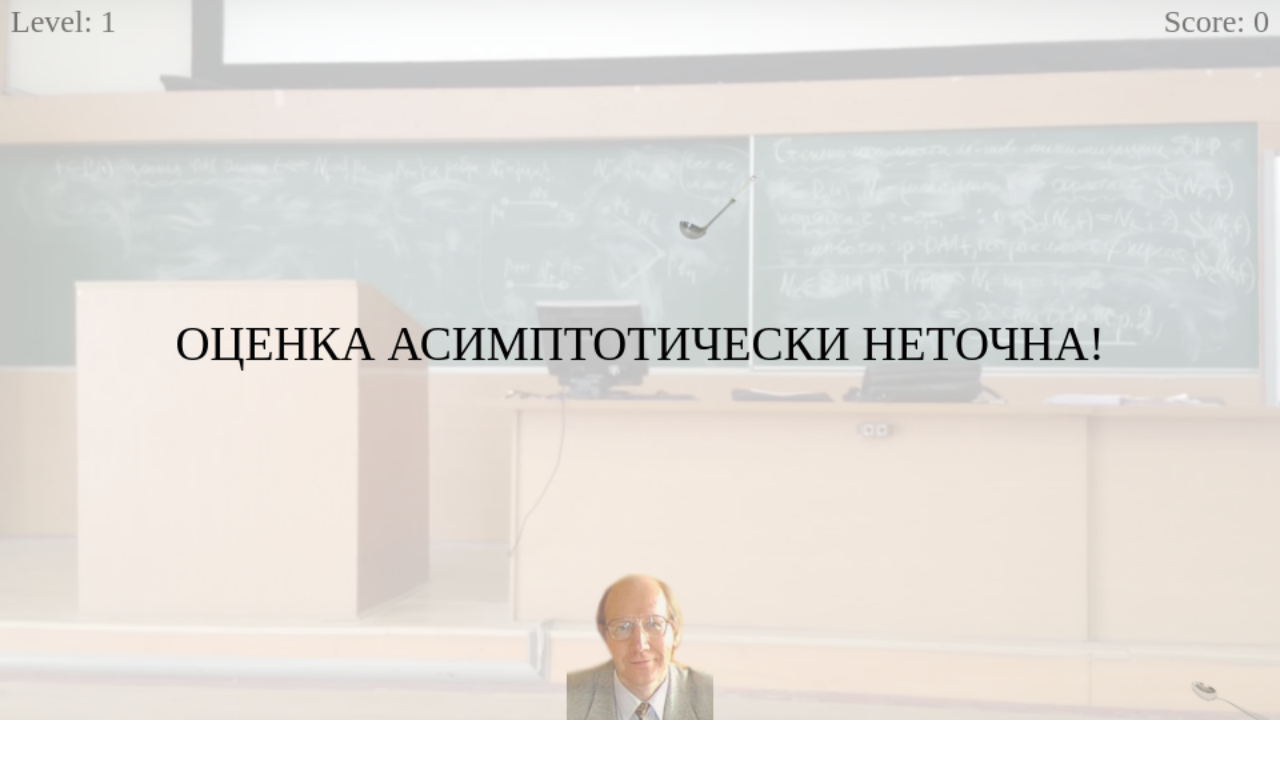
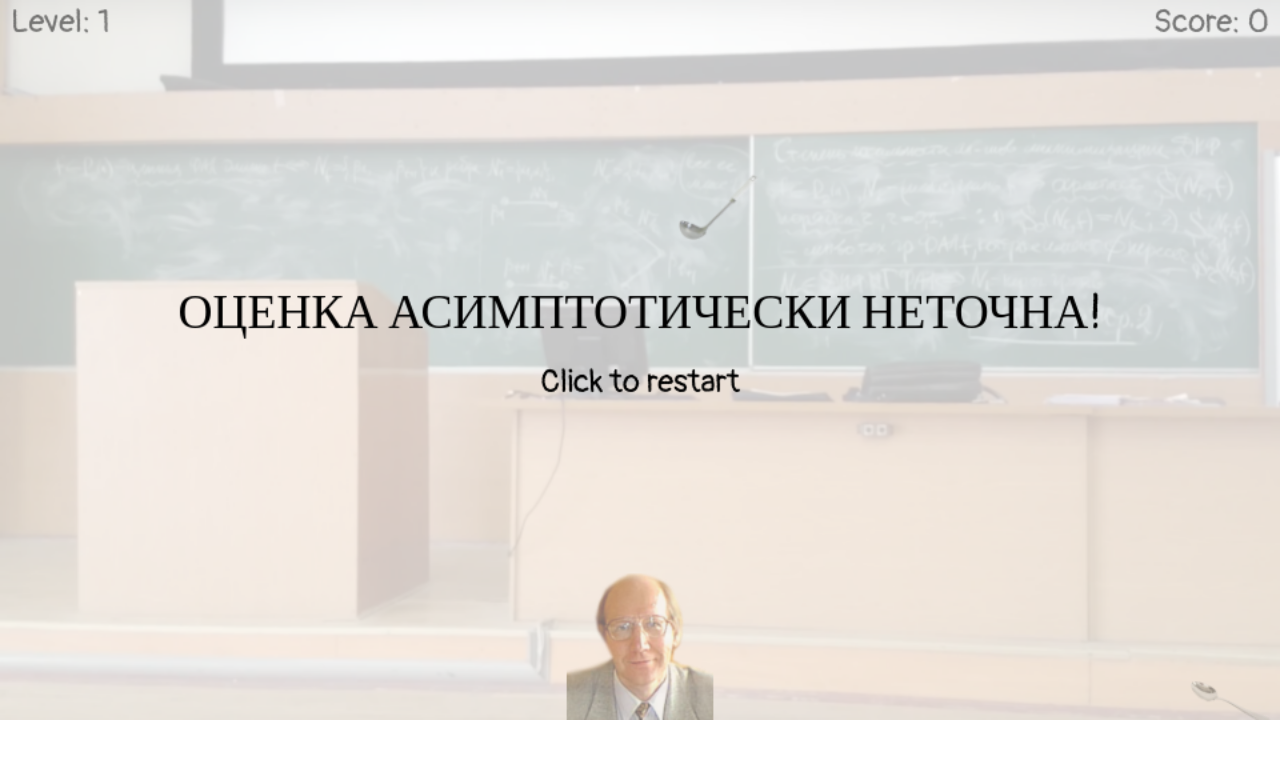
Before and after one commit to joyfullozhkin/joyfullozhkin.github.io, a plain HTML site: page index.html in a window 1280 px wide. Drawn offline with Linux system fonts and the light colour scheme.

Commit message:
add restart

```diff
--- a/main.js
+++ b/main.js
@@ -19,7 +19,6 @@ var level = 1;
 
 var redrawRate = 10;
 var spoonRate = 2000;
-var spoonRateStep = 100;
 var lozhkinVelocity = 15;
 var spoonVelocity = 3;
 var captionVelocity = 3;
@@ -104,6 +103,14 @@ function main() {
     spoonTimestamp = timestamp;
     levelTimestamp = timestamp;
 
+    score = 0;
+    level = 1;
+    spoonRate = 2000;
+    left = false;
+    right = false;
+    spoons = [];
+    captions = [];
+
     lozhkinShift = (canvas.width - lozhkinSize) / 2;
 
     backgroundImg = new Image();
@@ -155,10 +162,19 @@ function gameOver() {
     ctx.fillRect(0, 0, canvas.width, canvas.height);
     drawScene();
     ctx.globalAlpha = 1;
+
     ctx.font = "36px Pangolin";
     ctx.textAlign = "center";
     ctx.fillStyle = "black";
-    ctx.fillText("ОЦЕНКА АСИМПТОТИЧЕСКИ НЕТОЧНА!", canvas.width / 2, canvas.height / 2);
+    ctx.fillText("ОЦЕНКА АСИМПТОТИЧЕСКИ НЕТОЧНА!", canvas.width / 2, canvas.height / 2 - 24);
+
+    ctx.font = "24px Pangolin";
+    ctx.textAlign = "center";
+    ctx.fillStyle = "black";
+    ctx.fillText("Click to restart", canvas.width / 2, canvas.height / 2 + 24);
+
+    canvas.addEventListener("mousedown", main);
+    canvas.addEventListener("touchstart", main);
 }
 
 function drawScene() {
--- a/style.css
+++ b/style.css
@@ -1,9 +1,20 @@
+/* latin */
 @font-face {
     font-family: 'Pangolin';
     font-style: normal;
     font-weight: 400;
     font-display: swap;
-    src: local('Pangolin Regular'), local('Pangolin-Regular'), url(pangolin.woff2) format('woff2');
+    src: local('Pangolin Regular'), local('Pangolin-Regular'), url(pangolin_latin.woff2) format('woff2');
+    unicode-range: U+0000-00FF, U+0131, U+0152-0153, U+02BB-02BC, U+02C6, U+02DA, U+02DC, U+2000-206F, U+2074, U+20AC, U+2122, U+2191, U+2193, U+2212, U+2215, U+FEFF, U+FFFD;
+}
+
+/* cyrillic */
+@font-face {
+    font-family: 'Pangolin';
+    font-style: normal;
+    font-weight: 400;
+    font-display: swap;
+    src: local('Pangolin Regular'), local('Pangolin-Regular'), url(pangolin_cyrillic.woff2) format('woff2');
     unicode-range: U+0400-045F, U+0490-0491, U+04B0-04B1, U+2116;
 }
 
```
Also changed, not shown: pangolin.woff2 (deleted), 1 other file.
